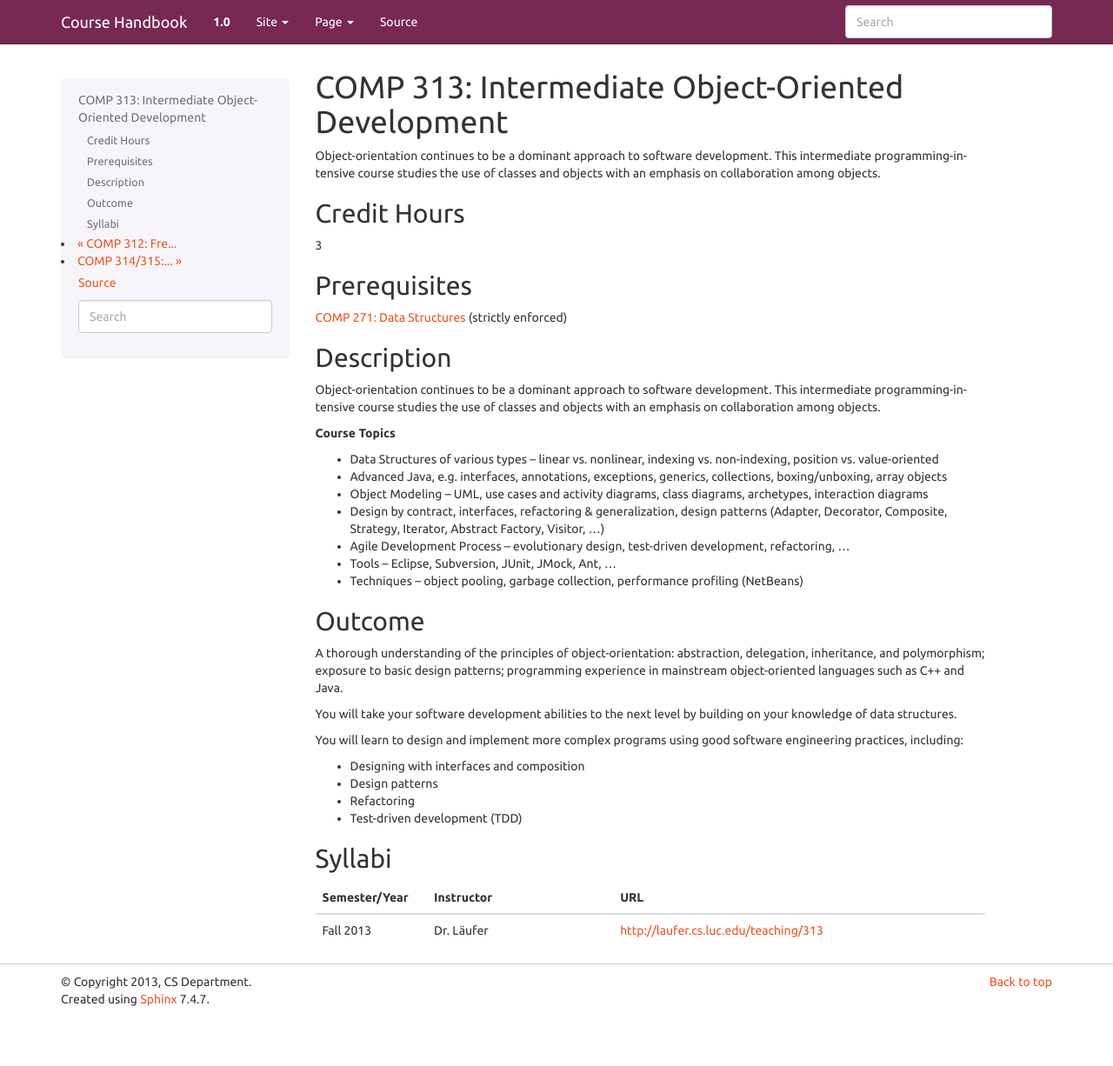
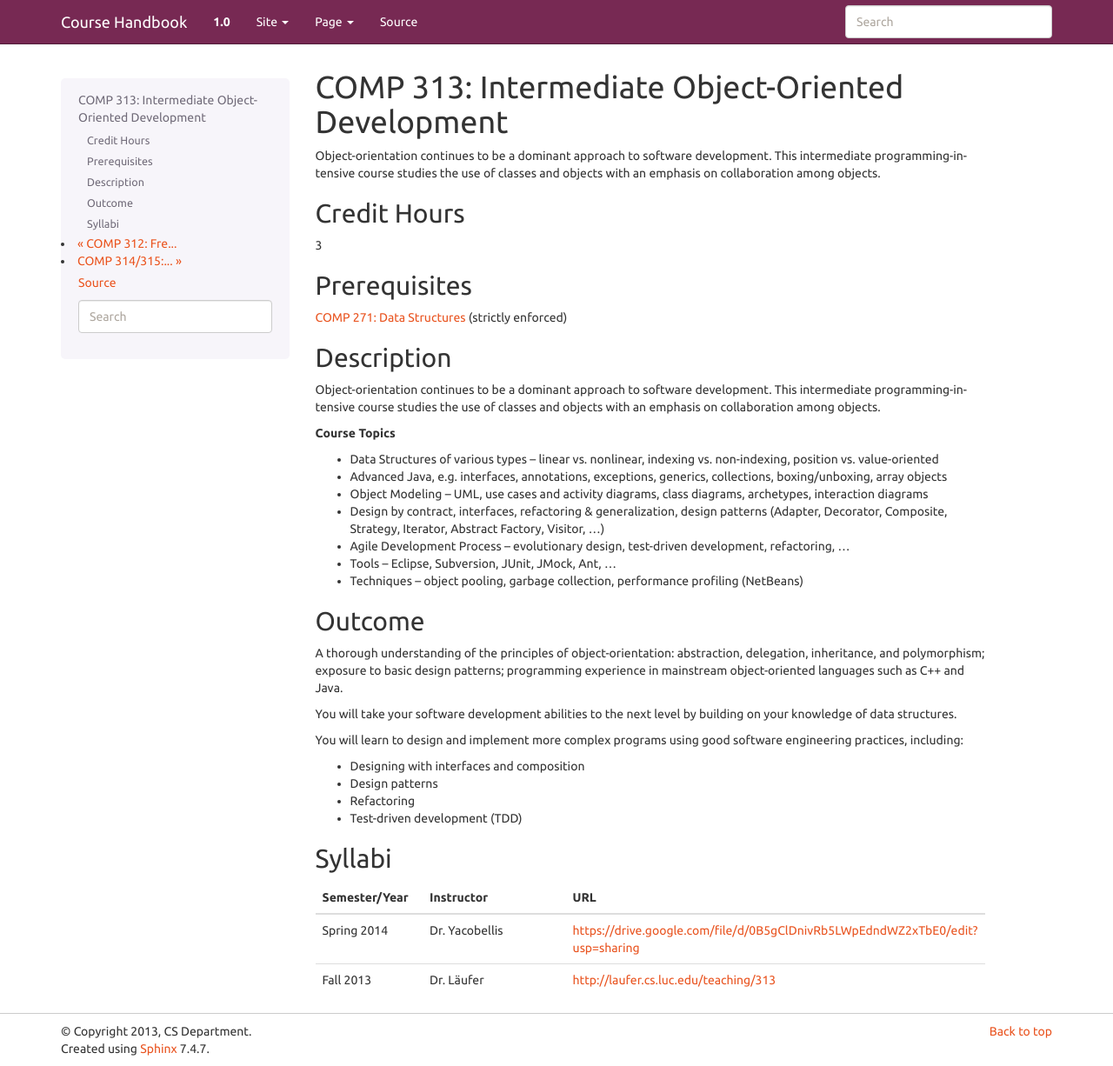
Before and after one commit to kyang5/coursedescriptions, a Sphinx documentation site: the page built from source/comp313.rst, in a window 1280 px wide and 1226 px high. Shown: the whole window at 87% size. Built offline with Sphinx 7.4.7, drawn with Linux system fonts in a browser that asks for light colours.

Commit message:
Updated syllabus info for COMP 313

```diff
--- a/source/comp313.rst
+++ b/source/comp313.rst
@@ -64,4 +64,5 @@
    	:header: "Semester/Year", "Instructor", "URL"
    	:widths: 15, 25, 50
 
+	"Spring 2014", "Dr. Yacobellis", "https://drive.google.com/file/d/0B5gClDnivRb5LWpEdndWZ2xTbE0/edit?usp=sharing"
 	"Fall 2013", "Dr. Läufer", "http://laufer.cs.luc.edu/teaching/313"
```
